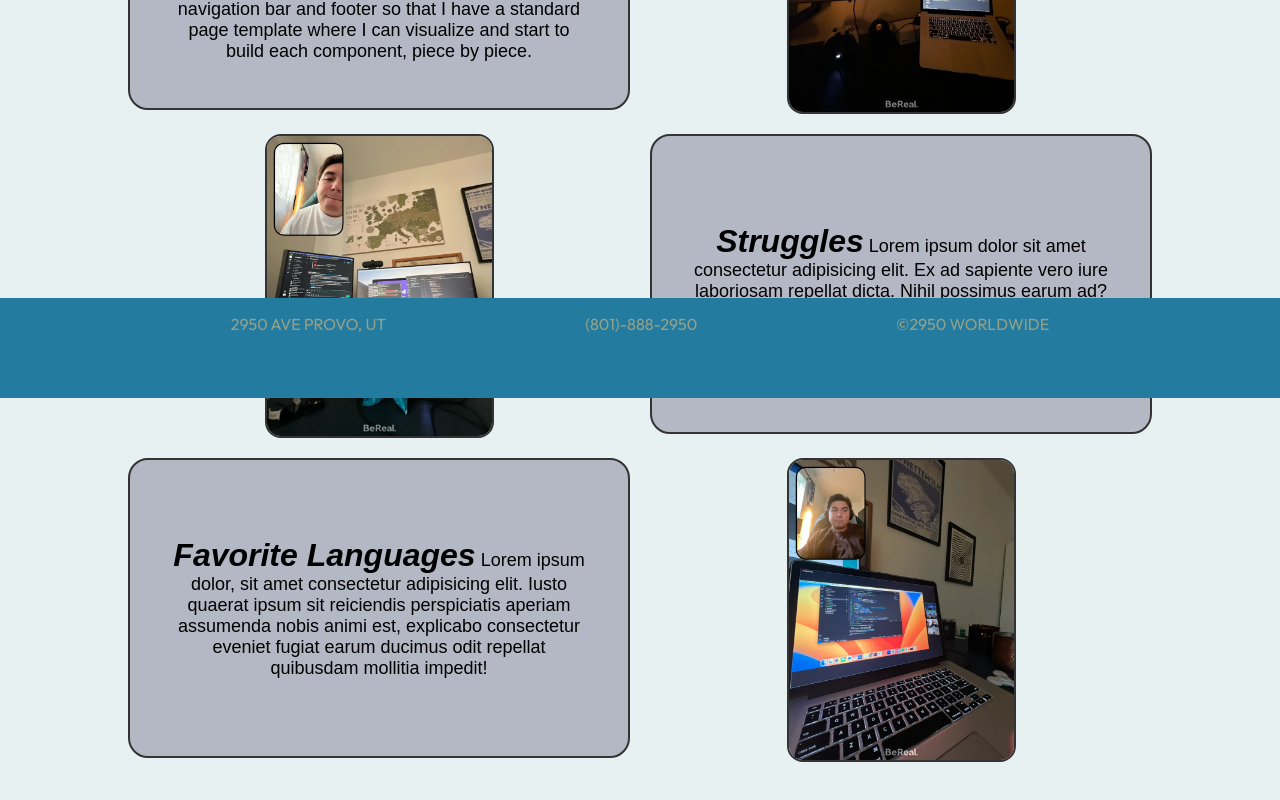
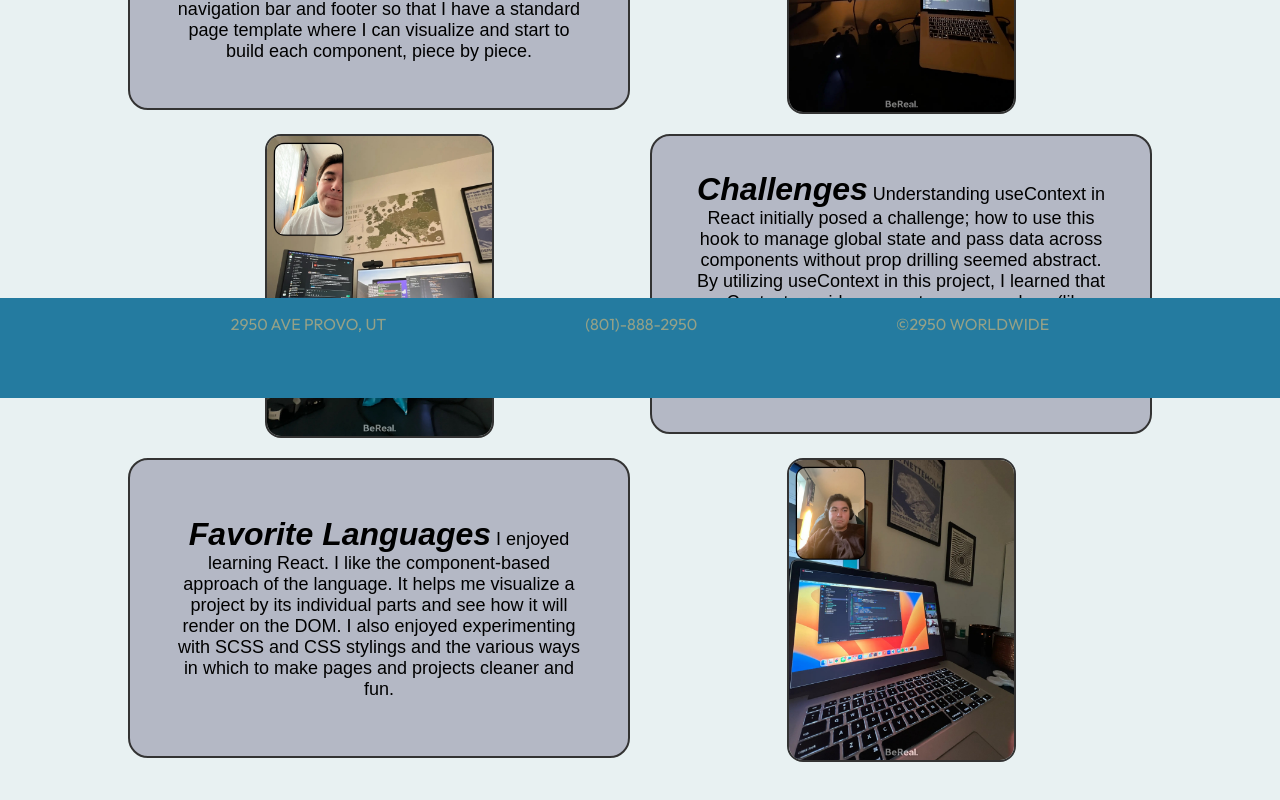
Before and after one commit to SETHK33/CapstoneFrontend, a React (Create React App) app: page /about in a window 1280 px wide. Shown: the part 452-1252 px from the top of the page. Built offline with nearby package versions, Linux system fonts and the light colour scheme; a web font is replaced by a local one.

Commit message:
finished content on the about page

```diff
--- a/src/components/ProductItem.jsx
+++ b/src/components/ProductItem.jsx
@@ -8,15 +8,16 @@ export default function ProductItem(props) {
   const { product, identity } = props;
 
   return (
-    <Link to={`/products/${product.id}`}>
     <div className={`product-card ${identity}`}>
       <div className="card-image">
+        <Link to={`/products/${product.id}`}>
           <img src={product.image} alt={product.title} />
+        </Link>
       </div>
       <div className="product-info">
         <h3>{product.title}</h3>
         <p>
-            {product.description?.length > 100
+          {product.description?.length > 100 && props.identity === false
             ? `${product.description.substring(0, 100)}...`
             : product.description}
         </p>
@@ -33,6 +34,5 @@ export default function ProductItem(props) {
         </div>
       </div>
     </div>
-    </Link>
   );
 }
--- a/src/components/pages/About.jsx
+++ b/src/components/pages/About.jsx
@@ -31,19 +31,25 @@ export default function About() {
 
           <div className="about-text">
             <p>
-              <b>Struggles</b> Lorem ipsum dolor sit amet consectetur
-              adipisicing elit. Ex ad sapiente vero iure laboriosam repellat
-              dicta. Nihil possimus earum ad? Eos tenetur cumque explicabo rem
-              dolorum porro quis magnam corrupti.
+              <b>Challenges</b> Understanding useContext in React initially
+              posed a challenge; how to use this hook to manage global state and
+              pass data across components without prop drilling seemed abstract.
+              By utilizing useContext in this project, I learned that useContext
+              provides a way to access values (like a state or function) within
+              components, removing the need to pass props down manually. Using
+              the useContext hook, I could access and update shared data with
+              ease.
             </p>
           </div>
 
           <div className="about-text">
             <p>
-              <b>Favorite Languages</b> Lorem ipsum dolor, sit amet consectetur
-              adipisicing elit. Iusto quaerat ipsum sit reiciendis perspiciatis
-              aperiam assumenda nobis animi est, explicabo consectetur eveniet
-              fugiat earum ducimus odit repellat quibusdam mollitia impedit!
+              <b>Favorite Languages</b> I enjoyed learning React. I like the
+              component-based approach of the language. It helps me visualize a
+              project by its individual parts and see how it will render on the
+              DOM. I also enjoyed experimenting with SCSS and CSS stylings and
+              the various ways in which to make pages and projects cleaner and
+              fun.
             </p>
           </div>
 
--- a/src/components/pages/Cart.jsx
+++ b/src/components/pages/Cart.jsx
@@ -1,11 +1,23 @@
-import { useContext } from "react";
+import { useContext, useState } from "react";
 
 import { CartContext } from "../../context/CartContext";
 import ProductItem from "../ProductItem";
 
-export default function Cart() {
+export default function Cart(props) {
   const addCart = useContext(CartContext);
-  console.log(addCart);
+  const cartContext = useContext(CartContext);
+  const [quantity, setQuantity] = useState(1);
+
+  const addQuantity = () => {
+    setQuantity(quantity + 1);
+  };
+
+  const subQuantity = () => {
+    if (quantity > 1) {
+      setQuantity(quantity - 1);
+    }
+  };
+
   return (
     <div className="cart-page page-container">
       <div className="cart-header">
@@ -13,8 +25,24 @@ export default function Cart() {
       </div>
       <div>
         {addCart.cart.map((cartItem) => {
-          return <ProductItem product={cartItem} />;
+          return <ProductItem product={cartItem} identity={false} />;
         })}
+      </div>
+      <div className="cart-quantity">
+        <button onClick={addQuantity}>+</button>
+        <span>{quantity}</span>
+        <button onClick={subQuantity}>-</button>
+      </div>
+      <div className="remove-btn">
+        <button
+          onClick={() =>
+            cartContext.setCart((prevState) =>
+              prevState.filter((product) => product.id)
+            )
+          }
+        >
+          - Remove
+        </button>
       </div>
     </div>
   );
--- a/src/components/pages/Contact.jsx
+++ b/src/components/pages/Contact.jsx
@@ -4,6 +4,10 @@ import { ToastContainer, toast } from "react-toastify";
 import "react-toastify/dist/ReactToastify.css";
 
 export default function Contact() {
+  const [firstName, setFirstName] = useState("");
+  const [lastName, setLastName] = useState("");
+  const [email, setEmail] = useState("");
+  const [review, setReview] = useState("");
   const [formSubmit, setFormSubmit] = useState(false);
 
   const handleSubmit = (e) => {
@@ -19,6 +23,10 @@ export default function Contact() {
 
     setFormSubmit(true);
 
+    setFirstName("");
+    setLastName("");
+    setEmail("");
+    setReview("");
     setFormSubmit(false);
     toast.success("Submitted Successfully");
   };
@@ -35,6 +43,8 @@ export default function Contact() {
               id="first-name"
               placeholder="First Name"
               title="First Name"
+              value={firstName}
+              onChange={(e) => setFirstName(e.target.value)}
             />
           </div>
           <div className="form-input">
@@ -43,10 +53,19 @@ export default function Contact() {
               id="last-name"
               placeholder="Last Name"
               title="Last Name"
+              value={lastName}
+              onChange={(e) => setLastName(e.target.value)}
             />
           </div>
           <div className="form-input">
-            <input type="email" id="email" placeholder="Email" title="Email" />
+            <input
+              type="email"
+              id="email"
+              placeholder="Email"
+              title="Email"
+              value={email}
+              onChange={(e) => setEmail(e.target.value)}
+            />
           </div>
           <div className="form-input">
             <textarea
@@ -56,6 +75,8 @@ export default function Contact() {
               rows="10"
               placeholder="Questions / Comments"
               title="Questions / Comments"
+              value={review}
+              onChange={(e) => setReview(e.target.value)}
             ></textarea>
           </div>
           <div className="submit-btn">
--- a/src/components/pages/Products.jsx
+++ b/src/components/pages/Products.jsx
@@ -29,7 +29,7 @@ export default function Products() {
       </div>
       <div className="products-grid">
         {filterProducts.map((product, index) => (
-          <ProductItem product={product} key={index} />
+          <ProductItem product={product} key={index} identity={false} />
         ))}
       </div>
     </div>
```
Lines whose indentation alone changed are shown as unchanged.
